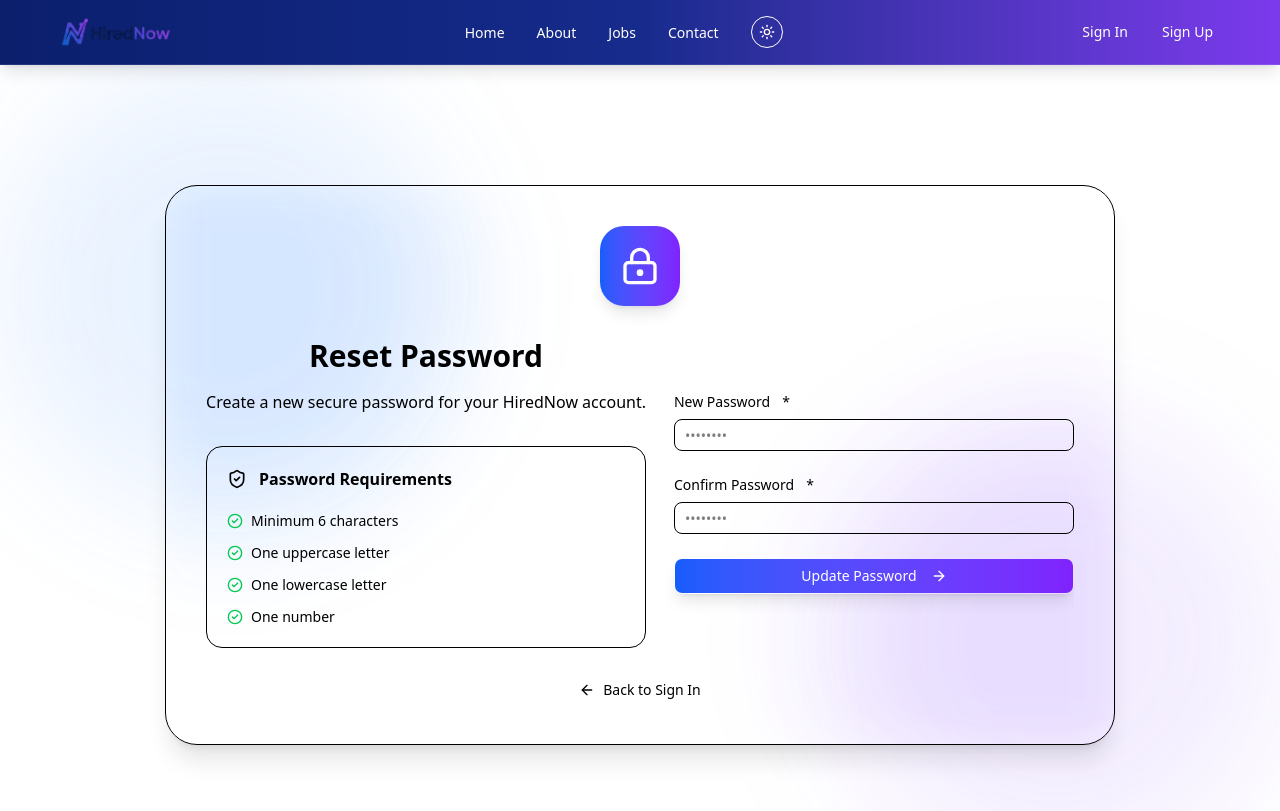
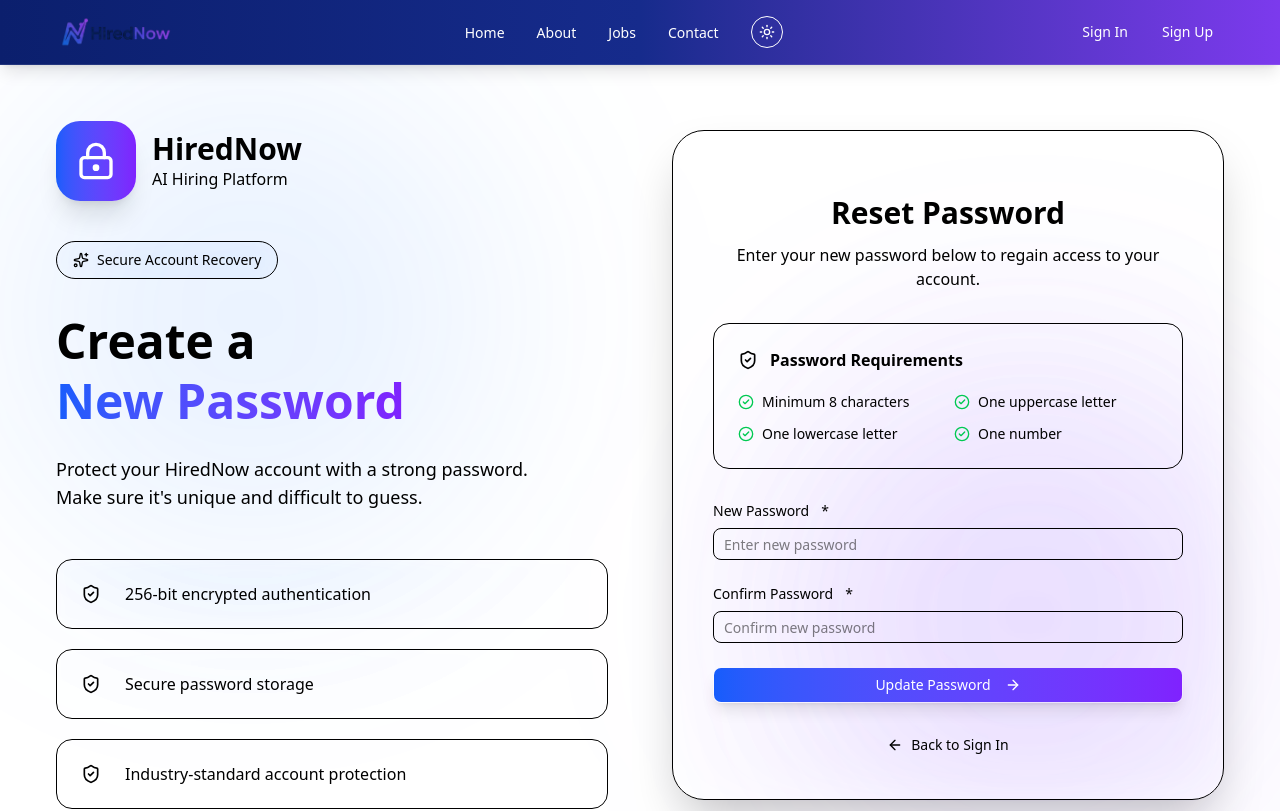
Before and after one commit to inzamulhaque/hired-now-client, a Next.js app: page /reset-password in a window 1280 px wide. Shown: the top 811 px of the page. Built offline with nearby package versions, Linux system fonts and the light colour scheme.

Commit message:
feat(auth): redesign reset password page UI

```diff
--- a/app/(auth)/reset-password/page.tsx
+++ b/app/(auth)/reset-password/page.tsx
@@ -4,14 +4,6 @@ import Link from "next/link";
 import { motion } from "framer-motion";
 import { zodResolver } from "@hookform/resolvers/zod";
 import { FieldValues, SubmitHandler } from "react-hook-form";
-
-import {
-  ArrowLeft,
-  ArrowRight,
-  LockKeyhole,
-  ShieldCheck,
-  CheckCircle2,
-} from "lucide-react";
 
 import HNForm from "@/components/shared/form/HNForm";
 import HNInput from "@/components/shared/form/HNInput";
@@ -20,115 +12,131 @@ import { Button } from "@/components/ui/button";
 
 import { resetPasswordSchema } from "@/schemas/reset-password.validation";
 
+import {
+  ArrowLeft,
+  ArrowRight,
+  CheckCircle2,
+  LockKeyhole,
+  ShieldCheck,
+  Sparkles,
+} from "lucide-react";
+
 const page = () => {
   const handleSubmit: SubmitHandler<FieldValues> = async (data) => {
     console.log(data);
   };
 
+  const passwordRequirements = [
+    "Minimum 8 characters",
+    "One uppercase letter",
+    "One lowercase letter",
+    "One number",
+  ];
+
   return (
     <main className="relative min-h-screen overflow-hidden">
       <div className="absolute inset-0 -z-10">
-        <div className="absolute left-0 top-0 h-[450px] w-[450px] rounded-full bg-blue-500/10 blur-3xl" />
+        <div className="absolute left-0 top-0 h-[500px] w-[500px] rounded-full bg-blue-500/10 blur-[120px]" />
 
-        <div className="absolute bottom-0 right-0 h-[450px] w-[450px] rounded-full bg-violet-500/10 blur-3xl" />
+        <div className="absolute bottom-0 right-0 h-[500px] w-[500px] rounded-full bg-violet-500/10 blur-[120px]" />
       </div>
 
-      <div className="container max-w-[1200px] mx-auto flex min-h-screen items-center justify-center px-4 py-10">
+      <div className="container max-w-[1200px] mx-auto flex min-h-screen items-center px-4 py-10">
+        <div className="mx-auto grid w-full max-w-7xl gap-16 lg:grid-cols-2">
           <motion.div
-          initial={{
-            opacity: 0,
-            y: 30,
-          }}
-          animate={{
-            opacity: 1,
-            y: 0,
-          }}
-          transition={{
-            duration: 0.5,
-          }}
-          className="w-ful"
+            initial={{ opacity: 0, x: -30 }}
+            animate={{ opacity: 1, x: 0 }}
+            transition={{ duration: 0.6 }}
+            className="hidden lg:flex flex-col justify-center"
           >
-          <div
-            className="
-              rounded-[32px]
-              border
-              bg-background/80
-              p-6
-              shadow-xl
-              backdrop-blur-xl
-              md:p-10
-            "
-          >
-            <div className="flex justify-center">
-              <div
-                className="
-                  flex
-                  h-20
-                  w-20
-                  items-center
-                  justify-center
-                  rounded-3xl
-                  bg-gradient-to-r
-                  from-blue-600
-                  to-violet-600
-                  text-white
-                  shadow-lg
-                "
-              >
+            <div className="flex items-center gap-4">
+              <div className="flex h-20 w-20 items-center justify-center rounded-3xl bg-gradient-to-r from-blue-600 to-violet-600 text-white shadow-xl">
                 <LockKeyhole className="h-10 w-10" />
+              </div>
+
+              <div>
+                <h2 className="text-3xl font-bold">HiredNow</h2>
+
+                <p className="text-muted-foreground">AI Hiring Platform</p>
               </div>
             </div>
 
-            <div className="block lg:flex md:items-center md:justify-between overflow-hidden gap-7">
-              <div className="lg:min-w-[400px]">
-                <div className="mt-8 text-center">
-                  <h1 className="text-3xl font-bold">Reset Password</h1>
+            <div className="mt-10 inline-flex w-fit items-center gap-2 rounded-full border bg-background/70 px-4 py-2 text-sm backdrop-blur-xl">
+              <Sparkles className="h-4 w-4 text-primary" />
+              Secure Account Recovery
+            </div>
 
-                  <p className="mt-4 text-muted-foreground">
-                    Create a new secure password for your HiredNow account.
+            <h1 className="mt-8 text-5xl font-bold leading-tight">
+              Create a
+              <br />
+              <span className="bg-gradient-to-r from-blue-600 to-violet-600 bg-clip-text text-transparent">
+                New Password
+              </span>
+            </h1>
+
+            <p className="mt-6 max-w-lg text-lg text-muted-foreground">
+              Protect your HiredNow account with a strong password. Make sure
+              it's unique and difficult to guess.
+            </p>
+
+            <div className="mt-12 space-y-5">
+              {[
+                "256-bit encrypted authentication",
+                "Secure password storage",
+                "Industry-standard account protection",
+              ].map((item) => (
+                <div
+                  key={item}
+                  className="flex items-center gap-4 rounded-2xl border bg-background/60 p-4 backdrop-blur"
+                >
+                  <div className="rounded-xl bg-primary/10 p-2">
+                    <ShieldCheck className="h-5 w-5 text-primary" />
+                  </div>
+
+                  <span className="font-medium">{item}</span>
+                </div>
+              ))}
+            </div>
+          </motion.div>
+
+          <motion.div
+            initial={{ opacity: 0, y: 25 }}
+            animate={{ opacity: 1, y: 0 }}
+            transition={{ duration: 0.6 }}
+            className="flex items-center"
+          >
+            <div className="w-full rounded-[32px] border bg-background/80 p-6 shadow-2xl backdrop-blur-xl md:p-10">
+              <div className="text-center">
+                <div className="mx-auto flex h-20 w-20 items-center justify-center rounded-3xl bg-gradient-to-r from-blue-600 to-violet-600 text-white shadow-lg lg:hidden">
+                  <LockKeyhole className="h-10 w-10" />
+                </div>
+
+                <h2 className="mt-6 text-3xl font-bold">Reset Password</h2>
+
+                <p className="mt-3 text-muted-foreground">
+                  Enter your new password below to regain access to your
+                  account.
                 </p>
               </div>
 
-                <div
-                  className="
-                mt-8
-                rounded-2xl
-                border
-                bg-primary/5
-                p-5
-              "
-                >
+              <div className="mt-8 rounded-2xl border bg-primary/5 p-6">
                 <div className="flex items-center gap-3">
                   <ShieldCheck className="h-5 w-5 text-primary" />
 
                   <h3 className="font-semibold">Password Requirements</h3>
                 </div>
 
-                  <div className="mt-5 space-y-3 text-sm">
-                    <div className="flex items-center gap-2">
+                <div className="mt-5 grid gap-3 sm:grid-cols-2">
+                  {passwordRequirements.map((item) => (
+                    <div key={item} className="flex items-center gap-2 text-sm">
                       <CheckCircle2 className="h-4 w-4 text-green-500" />
-                      Minimum 6 characters
+
+                      <span>{item}</span>
                     </div>
-
-                    <div className="flex items-center gap-2">
-                      <CheckCircle2 className="h-4 w-4 text-green-500" />
-                      One uppercase letter
-                    </div>
-
-                    <div className="flex items-center gap-2">
-                      <CheckCircle2 className="h-4 w-4 text-green-500" />
-                      One lowercase letter
-                    </div>
-
-                    <div className="flex items-center gap-2">
-                      <CheckCircle2 className="h-4 w-4 text-green-500" />
-                      One number
-                    </div>
-                  </div>
+                  ))}
                 </div>
               </div>
 
-              <div className="lg:min-w-[400px]">
               <HNForm
                 submit={handleSubmit}
                 resolver={zodResolver(resetPasswordSchema)}
@@ -143,7 +151,7 @@ const page = () => {
                     name="password"
                     label="New Password"
                     required
-                      placeholder="••••••••"
+                    placeholder="Enter new password"
                   />
 
                   <HNInput
@@ -151,51 +159,24 @@ const page = () => {
                     name="confirmPassword"
                     label="Confirm Password"
                     required
-                      placeholder="••••••••"
+                    placeholder="Confirm new password"
                   />
 
                   <Button
                     type="submit"
                     size="lg"
-                      className="
-                    group
-                    w-full
-                    bg-gradient-to-r
-                    from-blue-600
-                    to-violet-600
-                    text-white
-                    shadow-lg
-                    hover:shadow-xl
-                  "
+                    className="group w-full bg-gradient-to-r from-blue-600 to-violet-600 text-white shadow-lg hover:shadow-xl"
                   >
                     Update Password
-                      <ArrowRight
-                        className="
-                      ml-2
-                      h-4
-                      w-4
-                      transition-transform
-                      group-hover:translate-x-1"
-                      />
+                    <ArrowRight className="ml-2 h-4 w-4 transition-transform group-hover:translate-x-1" />
                   </Button>
                 </div>
               </HNForm>
-              </div>
-            </div>
 
               <div className="mt-8 text-center">
                 <Link
                   href="/signin"
-                className="
-                  inline-flex
-                  items-center
-                  gap-2
-                  text-sm
-                  font-medium
-                  text-primary
-                  transition-opacity
-                  hover:opacity-80
-                "
+                  className="inline-flex items-center gap-2 text-sm font-medium text-primary hover:underline"
                 >
                   <ArrowLeft className="h-4 w-4" />
                   Back to Sign In
@@ -204,6 +185,7 @@ const page = () => {
             </div>
           </motion.div>
         </div>
+      </div>
     </main>
   );
 };
```
Lines whose indentation alone changed are shown as unchanged.
